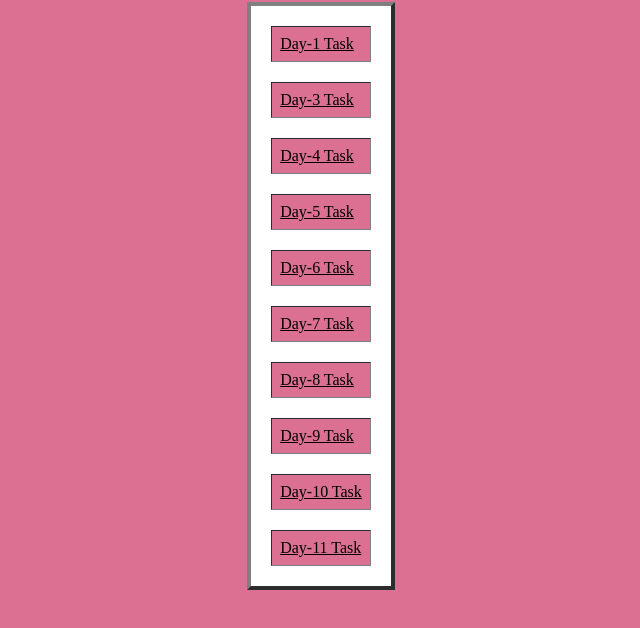
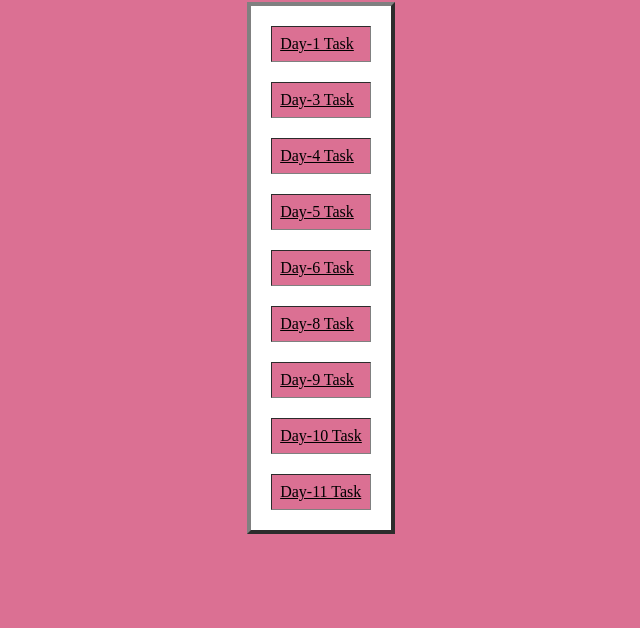
Before and after one commit to GovardhanKotnala/HTML-TASKS, a plain HTML site: page index.html in a window 1280 px wide. Shown: the part 78-706 px from the top of the page, without its empty margins (319-959 px from the left). Drawn offline with Linux system fonts and the light colour scheme.

Commit message:
Update index.html

```diff
--- a/index.html
+++ b/index.html
@@ -23,9 +23,6 @@
         <tr bgcolor="PaleVioletRed">
             <td><a href="day6/index6.html">Day-6 Task</a></td>
         </tr>
-         <tr bgcolor="PaleVioletRed">
-            <td><a href="day7/index7.html">Day-7 Task</a></td>
-        </tr>
         <tr bgcolor="PaleVioletRed">
             <td><a href="day8/index8.html">Day-8 Task</a></td>
         </tr>
```
